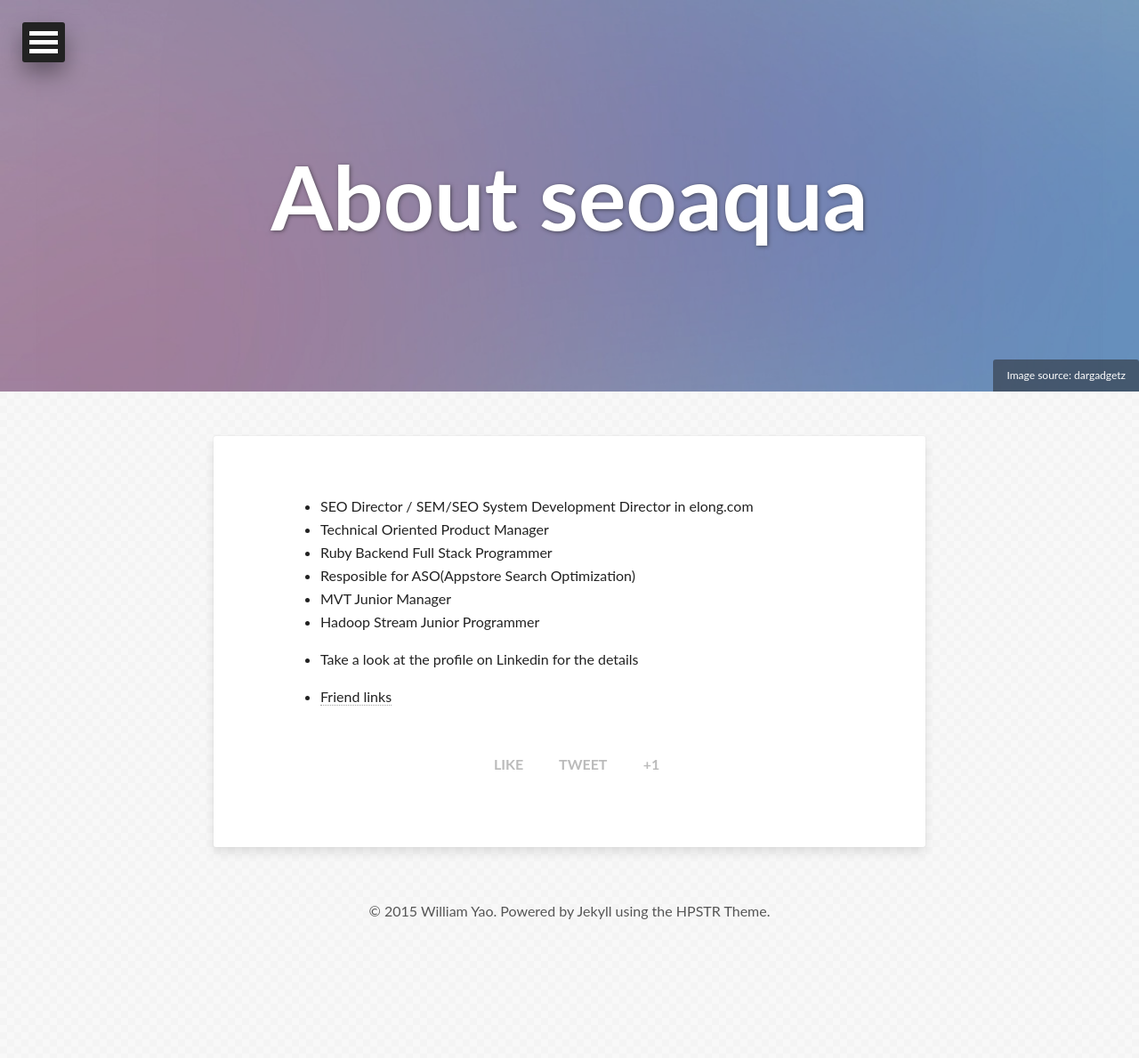
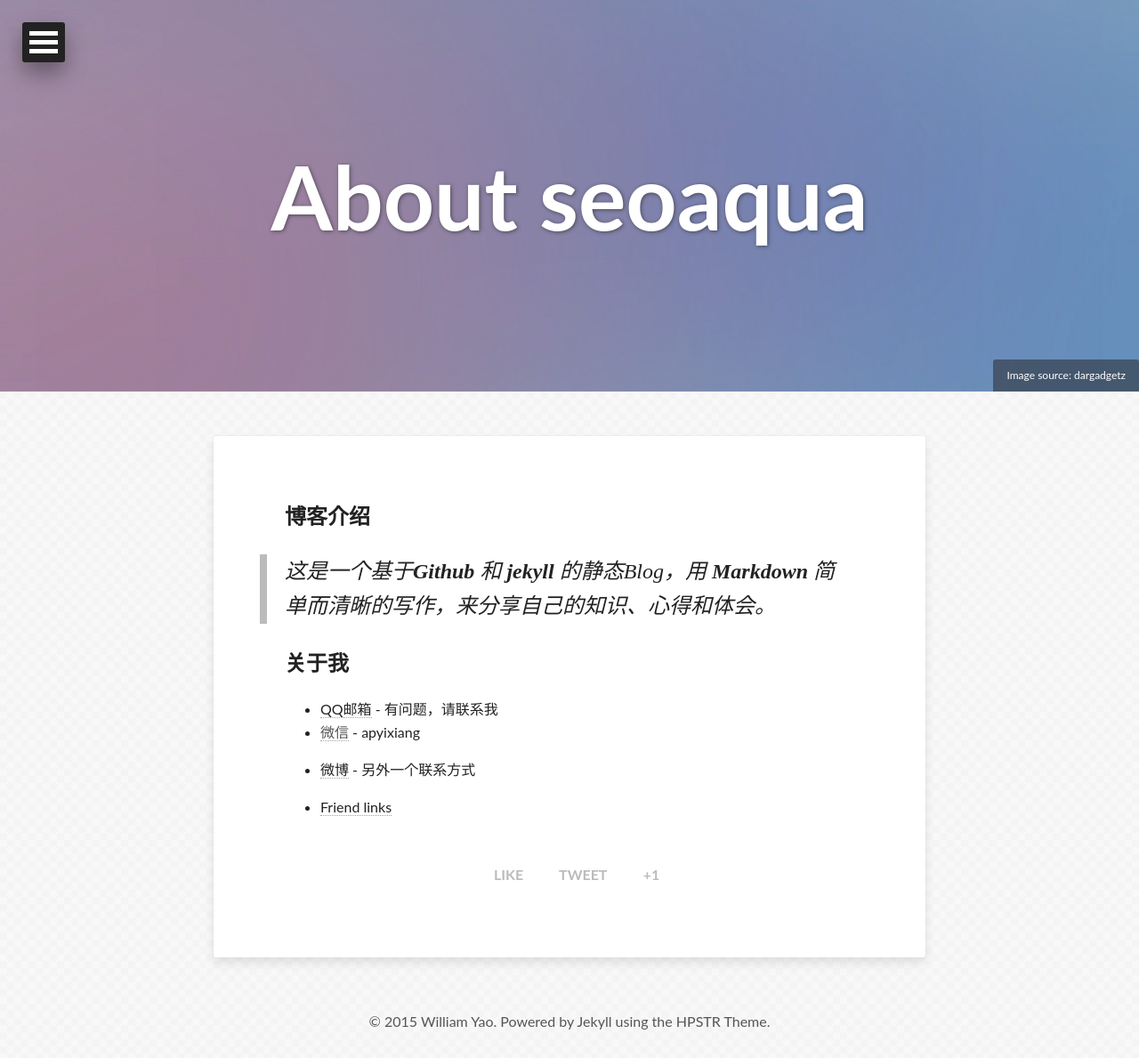
Before and after one commit to apyixiang/apyixiang.github.io, a Jekyll site: the page built from about.md, in a window 1280 px wide. Shown: the whole page at 89% size. Built offline with Jekyll 4.4.1, drawn with Linux system fonts in a browser that asks for light colours; some web fonts are replaced; Markdown is read by kramdown in place of the engine named in the settings; comment, search, counter and statistics services are not loaded; before the commit the page ends 1065 px from its top, so only the background shows below that.

Commit message:
更改关于

```diff
--- a/about.md
+++ b/about.md
@@ -9,13 +9,13 @@ image:
   creditlink: http://www.dargadgetz.com/ios-7-abstract-wallpaper-pack-for-iphone-5-and-ipod-touch-retina/
 share: true
 ---
+## 博客介绍
 
-* SEO Director / SEM/SEO System Development Director in elong.com
-* Technical Oriented Product Manager
-* Ruby Backend Full Stack Programmer
-* Resposible for ASO(Appstore Search Optimization)
-* MVT Junior Manager
-* Hadoop Stream Junior Programmer
-* Take a look at the profile on Linkedin for the details
+> 这是一个基于**Github** 和 **jekyll** 的静态Blog，用 **Markdown** 简单而清晰的写作，来分享自己的知识、心得和体会。
+
+## 关于我
+* [QQ邮箱](553784520@qq.com) - 有问题，请联系我
+* [微信]() - apyixiang
+* [微博](http://weibo.com/p/1005053240479372/home?from=page_100505&mod=TAB#place) - 另外一个联系方式
 
 * [Friend links](/links/)
```
